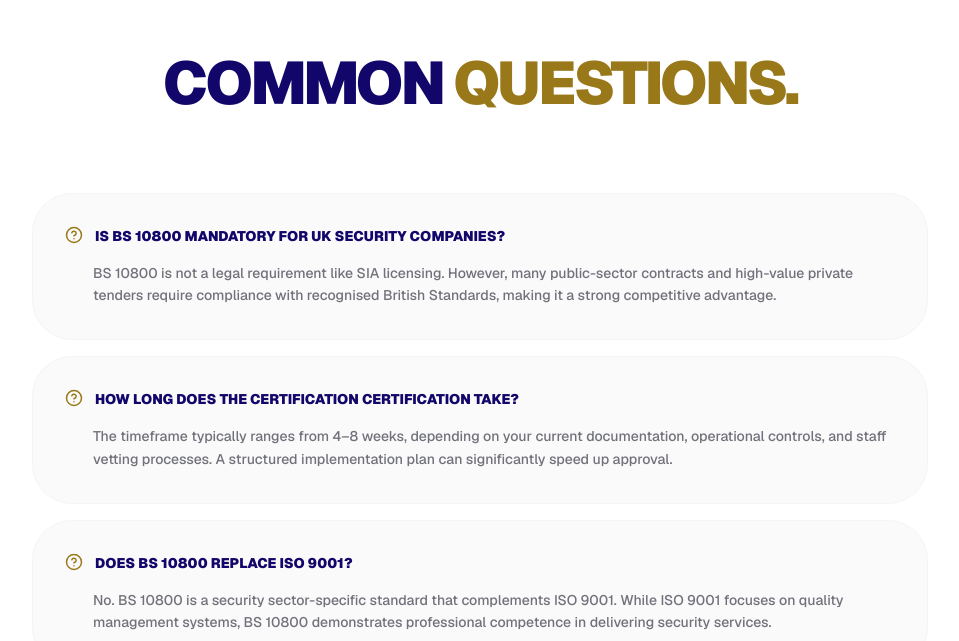
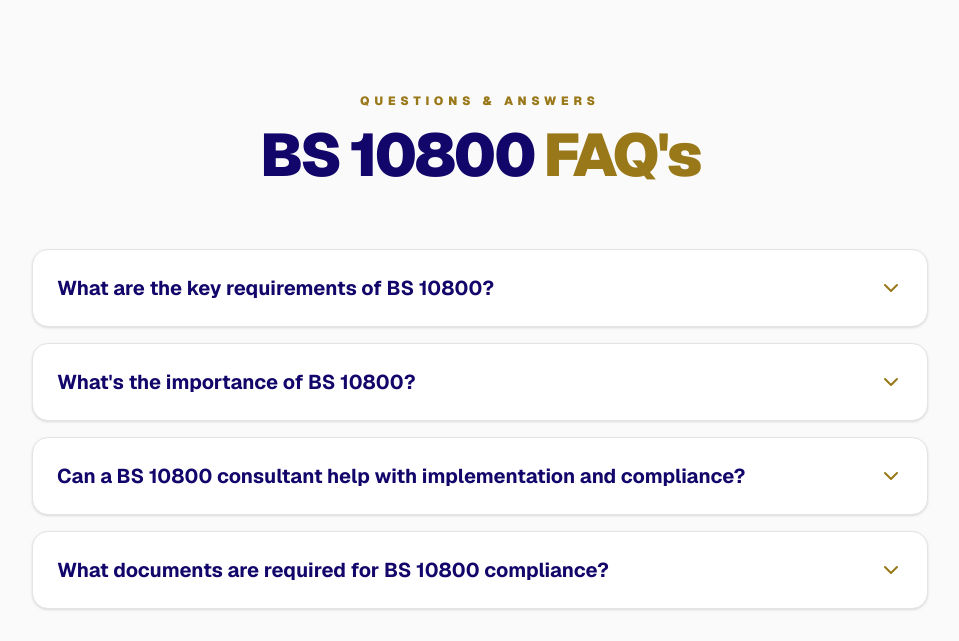
Before and after one commit to bizgrowholdings50-ctrl/Bizgrow-Holdings, a Next.js app: page /our-services/bs-10800 in a window 1280 px wide. Shown: the part 3479-4120 px from the top of the page, without its empty margins (160-1119 px from the left). Built offline with nearby package versions, Linux system fonts and the light colour scheme.

Commit message:
Add some logs

```diff
--- a/app/auth/callback/route.js
+++ b/app/auth/callback/route.js
@@ -12,6 +12,7 @@ function formatSupabaseError(error) {
     raw: error,
   };
 }
+
 
 function buildRedirectUrl(destination, origin, requestUrl) {
   try {
--- a/app/our-services/bs-10800/page.jsx
+++ b/app/our-services/bs-10800/page.jsx
@@ -17,12 +17,32 @@ import {
   PhoneCall,
 } from "lucide-react";
 import Link from "next/link";
+import ServicesFaq from "@/components/ServicesFaq";
 
 export const metadata = {
   title: "BS 10800 Certification Services | Business Support UK",
   description:
     "BizGrow Holdings helps UK businesses achieve BS 10800 certification to strengthen business continuity and improve audit readiness.",
 };
+
+const bs10800Data = [
+  {
+    q: "What are the key requirements of BS 10800?",
+    a: "BS 10800 requires organisations to establish clear governance structures, performance measurement systems, and risk management processes. Strong supplier and client communication frameworks are also essential. Continuous improvement and documented service delivery standards form the core of compliance.",
+  },
+  {
+    q: "What's the importance of BS 10800?",
+    a: "BS 10800 is the UK standard for outsourced facilities management, ensuring consistent service quality and governance. It's important because it helps organisations demonstrate reliability, transparency, and strong supplier relationships. Certification builds trust with clients and supports long-term contract security.",
+  },
+  {
+    q: "Can a BS 10800 consultant help with implementation and compliance?",
+    a: "Yes, a BS 10800 consultant can guide you through gap analysis, documentation, and system implementation. They help ensure your processes align with the standard before the formal audit. This significantly reduces the risk of non-conformities and speeds up certification.",
+  },
+  {
+    q: "What documents are required for BS 10800 compliance?",
+    a: "Compliance typically requires a documented management system, service level agreements, and risk assessment records. Organisations also need performance monitoring reports and evidence of stakeholder communication. A compliance consultant can help identify and prepare the exact documentation needed.",
+  },
+];
 
 const BS10800Page = () => {
   return (
@@ -76,7 +96,7 @@ const BS10800Page = () => {
               </p>
             </FadeIn>
 
-             <FadeIn direction="right" duration="1.0">
+            <FadeIn direction="right" duration="1.0">
               <Link href="/contact-us">
                 <button className="relative z-10 bg-[#997819] text-white px-16 py-6 my-4 rounded-2xl font-black uppercase tracking-[0.3em] text-xs hover:bg-white hover:text-[#12066a] transition-all duration-500 shadow-3xl">
                   Book a Consultation
@@ -340,43 +360,16 @@ const BS10800Page = () => {
         </div>
       </section>
 
-      {/* 🔹 6. FAQs (SEO Boost) */}
-      <section className="py-22 bg-white">
-        <div className="max-w-7xl mx-auto px-6">
-          <h2 className="text-4xl md:text-6xl font-black text-[#12066a] tracking-tighter uppercase mb-20 text-center">
-            COMMON <span className="text-[#997819]">QUESTIONS.</span>
-          </h2>
-          <div className="max-w-4xl mx-auto space-y-4">
-            {[
-              {
-                q: "Is BS 10800 mandatory for UK security companies?",
-                a: "BS 10800 is not a legal requirement like SIA licensing. However, many public-sector contracts and high-value private tenders require compliance with recognised British Standards, making it a strong competitive advantage.",
-              },
-              {
-                q: "How long does the certification certification  take?",
-                a: "The timeframe typically ranges from 4–8 weeks, depending on your current documentation, operational controls, and staff vetting processes. A structured implementation plan can significantly speed up approval.",
-              },
-              {
-                q: "Does BS 10800 replace ISO 9001?",
-                a: "No. BS 10800 is a security sector-specific standard that complements ISO 9001. While ISO 9001 focuses on quality management systems, BS 10800 demonstrates professional competence in delivering security services.",
-              },
-            ].map((faq, i) => (
-              <div
-                key={i}
-                className="p-8 bg-zinc-50 rounded-[2.5rem] border border-zinc-100 hover:border-[#997819] transition-all group"
-              >
-                <h3 className="font-black text-[#12066a] uppercase text-sm mb-4 flex gap-3">
-                  <HelpCircle className="text-[#997819]" size={18} /> {faq.q}
-                </h3>
-                <p className="text-zinc-500 text-sm font-medium leading-relaxed pl-7">
-                  {faq.a}
-                </p>
-              </div>
-            ))}
-          </div>
-        </div>
-      </section>
 
+      <ServicesFaq
+        faqs={bs10800Data}
+        title={
+          <>
+            BS 10800 <span className="text-[#997819]">FAQ's</span>
+          </>
+        }
+        subtitle="Questions & Answers"
+      />
       {/* 🔹 7. CALL TO ACTION (Fixed Background / Parallax Style) */}
       <section className="py-24 px-6 bg-white relative">
         <div className="max-w-7xl mx-auto relative rounded-[4rem] overflow-hidden shadow-3xl group">
--- a/app/our-services/bs-7499/page.jsx
+++ b/app/our-services/bs-7499/page.jsx
@@ -16,12 +16,32 @@ import {
   ArrowUpRight,
 } from "lucide-react";
 import Link from "next/link";
+import ServicesFaq from "@/components/ServicesFaq";
 
 export const metadata = {
   title: "BS 7499 Certification for Static Guarding | BizGrow Holdings",
   description:
     "Get BS 7499 certification for static guarding services in the UK. BizGrow Holdings helps security companies achieve full compliance.",
 };
+
+const bs7499Data = [
+  {
+    q: "What is BS 7499, and why is it important for security companies?",
+    a: "BS 7499 is the British Standard for static guarding and mobile patrol services in the security industry. It's important because it sets benchmarks for service quality, staff competency, and operational procedures. Certification helps security companies win contracts and demonstrate professional credibility."
+  },
+  {
+    q: "What are common mistakes businesses make when implementing BS 7499?",
+    a: "Common mistakes include incomplete documentation, inconsistent staff training records, and poor risk assessment processes. Businesses often overlook regular internal audits needed to maintain compliance. Rushing implementation without expert guidance frequently leads to audit failures."
+  },
+  {
+    q: "How can I prepare my business for a BS 7499 assessment or audit?",
+    a: "Start by conducting a thorough gap analysis against the standard's requirements. Ensure all policies, training records, and operational procedures are properly documented and up to date. Partnering with a compliance consultant helps identify weak areas before the official audit."
+  },
+  {
+    q: "What are the key requirements of BS 7499?",
+    a: "BS 7499 requires documented operational procedures, trained and vetted security personnel, and robust quality management systems. Organisations must also demonstrate effective incident reporting and client communication processes. Regular internal audits are needed to maintain ongoing compliance."
+  }
+];
 
 const BS7499Page = () => {
   return (
@@ -601,46 +621,15 @@ const BS7499Page = () => {
         </div>
       </section>
 
-      {/* 🔹 6. FAQs (SEO Boost) */}
-      <section className="py-32 bg-white">
-        <div className="max-w-4xl mx-auto px-6">
-          <h2 className="text-4xl md:text-6xl font-black text-[#12066a] tracking-tighter uppercase md:mb-20 text-center">
-            COMMON <span className="text-[#997819]">QUERIES.</span>
-          </h2>
-          <div className="space-y-6">
-            {[
-              {
-                q: "1. What is BS 7499 certification?",
-                a: "BS 7499 is a British Standard for static guarding security services, guiding the management, staffing, and operation of professional security guarding services.",
-              },
-              {
-                q: "2. Who needs BS 7499 certification in the UK?",
-                a: "BS 7499 certification is typically required by security companies providing static guarding services, especially those seeking recognised industry standards or working with large commercial clients.",
-              },
-              {
-                q: "3. What does BS 7499 cover?",
-                a: "The standard covers key areas such as security personnel management, assignment instructions, operational procedures, and incident reporting for guarding services.",
-              },
-              {
-                q: "4. How can a company achieve BS 7499 certification?",
-                a: "A company can achieve BS 7499 certification by implementing the required operational procedures and passing an audit from an approved certification body, often with guidance from compliance consultants like BizGrow Holdings.",
-              },
-            ].map((faq, i) => (
-              <div
-                key={i}
-                className="p-8 bg-zinc-50 rounded-[2.5rem] border border-zinc-100 hover:border-[#997819] transition-all group"
-              >
-                <h3 className="font-black text-[#12066a] uppercase text-sm mb-4 tracking-tighter">
-                  {faq.q}
-                </h3>
-                <p className="text-zinc-500 text-sm font-medium leading-relaxed">
-                  {faq.a}
-                </p>
-              </div>
-            ))}
-          </div>
-        </div>
-      </section>
+   <ServicesFaq
+        faqs={bs7499Data}
+        title={
+          <>
+            BS 7499 <span className="text-[#997819]">FAQ's</span>
+          </>
+        }
+        subtitle="Questions & Answers"
+      />
 
       {/* 🔹 7. CALL TO ACTION (Fixed Parallax Style) */}
       <section className="py-24 px-6 bg-white relative">
--- a/app/our-services/bs7858-screening-vetting/page.jsx
+++ b/app/our-services/bs7858-screening-vetting/page.jsx
@@ -14,12 +14,32 @@ import {
   ArrowRight,
 } from "lucide-react";
 import Link from "next/link";
+import ServicesFaq from "@/components/ServicesFaq";
 
 export const metadata = {
   title: "BS7858 Screening & Vetting | BizGrow Holdings UK",
   description:
     "Learn the BS7858 screening process for security staff. Ensure compliance, build trust, and protect your business with professional vetting.",
 };
+
+const bs7858Data = [
+  {
+    q: "What are the requirements for BS 7858 screening?",
+    a: "BS 7858 requires verification of identity, employment history, and criminal record checks going back at least five years. Reference checks and financial probity screening may also be required for higher-risk roles. The process ensures only trustworthy individuals work in security positions."
+  },
+  {
+    q: "What happens if a BS 7858 screening expires?",
+    a: "If BS 7858 screening expires, the individual may no longer meet contractual or client security requirements. Employers typically need to conduct rescreening to maintain compliance and avoid contract breaches. Expired screening can also affect a company's ACS or NSI accreditation status."
+  },
+  {
+    q: "What is BS 7858, and why is it important?",
+    a: "BS 7858 is the British Standard for security screening of personnel employed in security roles. It's important because it verifies an individual's background, reducing risks of theft, fraud, or misconduct. Compliance is often mandatory for SIA ACS and NSI-approved security companies."
+  },
+  {
+    q: "What documents are required for BS 7858 screening?",
+    a: "Required documents typically include proof of identity, address history, and employment references covering at least five years. Criminal record checks and financial checks may also be needed depending on the role. Gaps in employment history must be explained and, where possible, verified."
+  }
+];
 const BS7858Page = () => {
   return (
     <main className="bg-white text-zinc-900 overflow-hidden">
@@ -478,42 +498,15 @@ const BS7858Page = () => {
         </div>
       </section>
 
-      {/* 🔹 6. FAQs (SEO & Clarification) */}
-      <section className="py-32 bg-white">
-        <div className="max-w-4xl mx-auto px-6">
-          <h2 className="text-4xl md:text-6xl font-black text-[#12066a] tracking-tighter uppercase md:mb-20 text-center">
-            SCREENING <span className="text-[#997819]">FAQS.</span>
-          </h2>
-          <div className="space-y-6">
-            {[
-              {
-                q: "Q: Who needs BS 7858 screening?",
-                a: "BS 7858 is widely used for staff working in security-sensitive roles, especially in private security, key holding, CCTV operations, and any role requiring access to sites, assets, or confidential information.",
-              },
-              {
-                q: "Q: What if there is a gap in employment?",
-                a: "BS 7858 requires any unverified gap over 31 days to be supported with acceptable evidence, such as references, documents, or other verification records.",
-              },
-              {
-                q: "Q: How long does BS 7858 vetting take?",
-                a: "Timeframes vary by case, but most screening is completed within 7–21 working days, depending on how quickly references and supporting documents are provided.",
-              },
-            ].map((faq, i) => (
-              <div
-                key={i}
-                className="p-8 bg-zinc-50 rounded-[2.5rem] border border-zinc-100 hover:border-[#997819] transition-all group"
-              >
-                <h3 className="font-black text-[#12066a] uppercase text-sm mb-4">
-                  {faq.q}
-                </h3>
-                <p className="text-zinc-500 text-sm font-medium leading-relaxed">
-                  {faq.a}
-                </p>
-              </div>
-            ))}
-          </div>
-        </div>
-      </section>
+     <ServicesFaq
+        faqs={bs7858Data}
+        title={
+          <>
+            BS 7858 <span className="text-[#997819]">FAQ's</span>
+          </>
+        }
+        subtitle="Questions & Answers"
+      />
 
       {/* 🔹 7. CALL TO ACTION (Responsive Optimized) */}
       <section className="py-12 md:py-24 px-4 md:px-6 bg-white relative">
```
Also changed, not shown: utils/supabase/server.js (+70 -44 lines).
